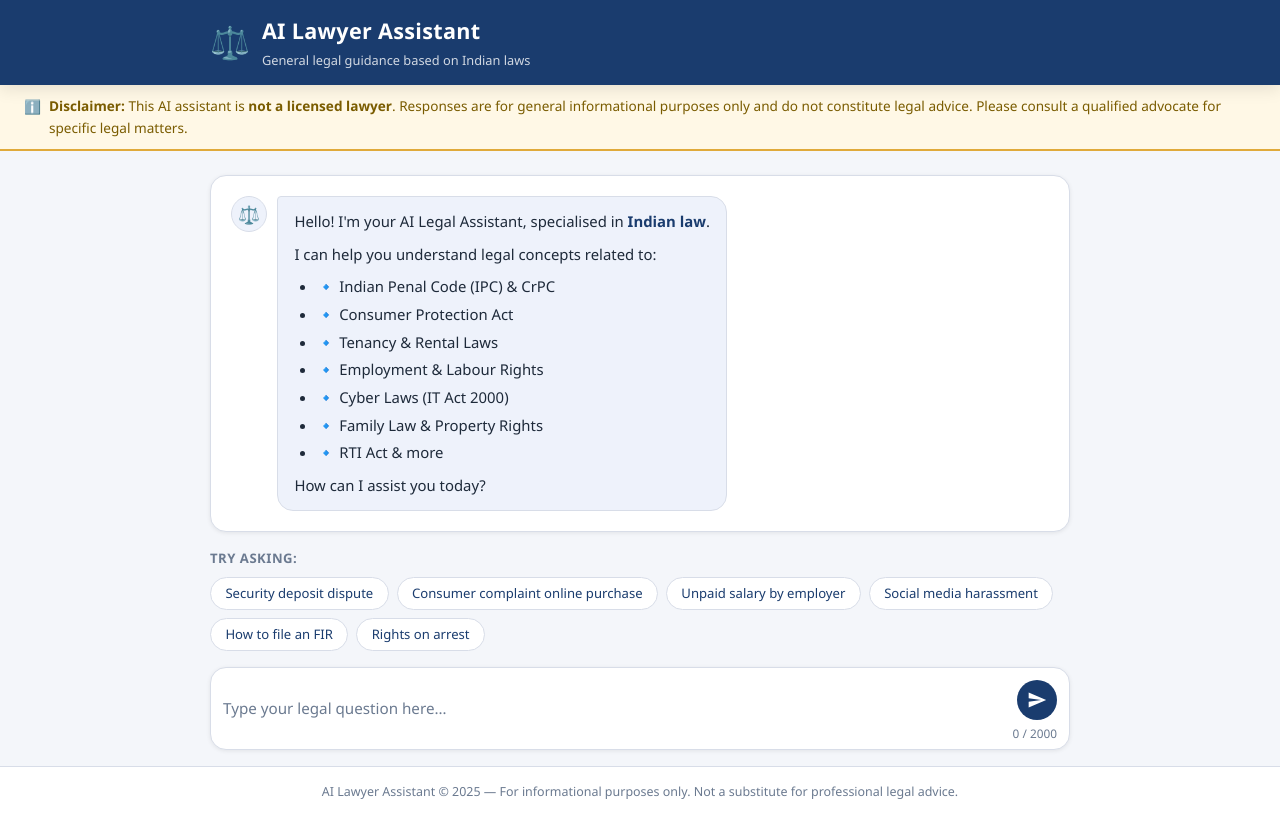
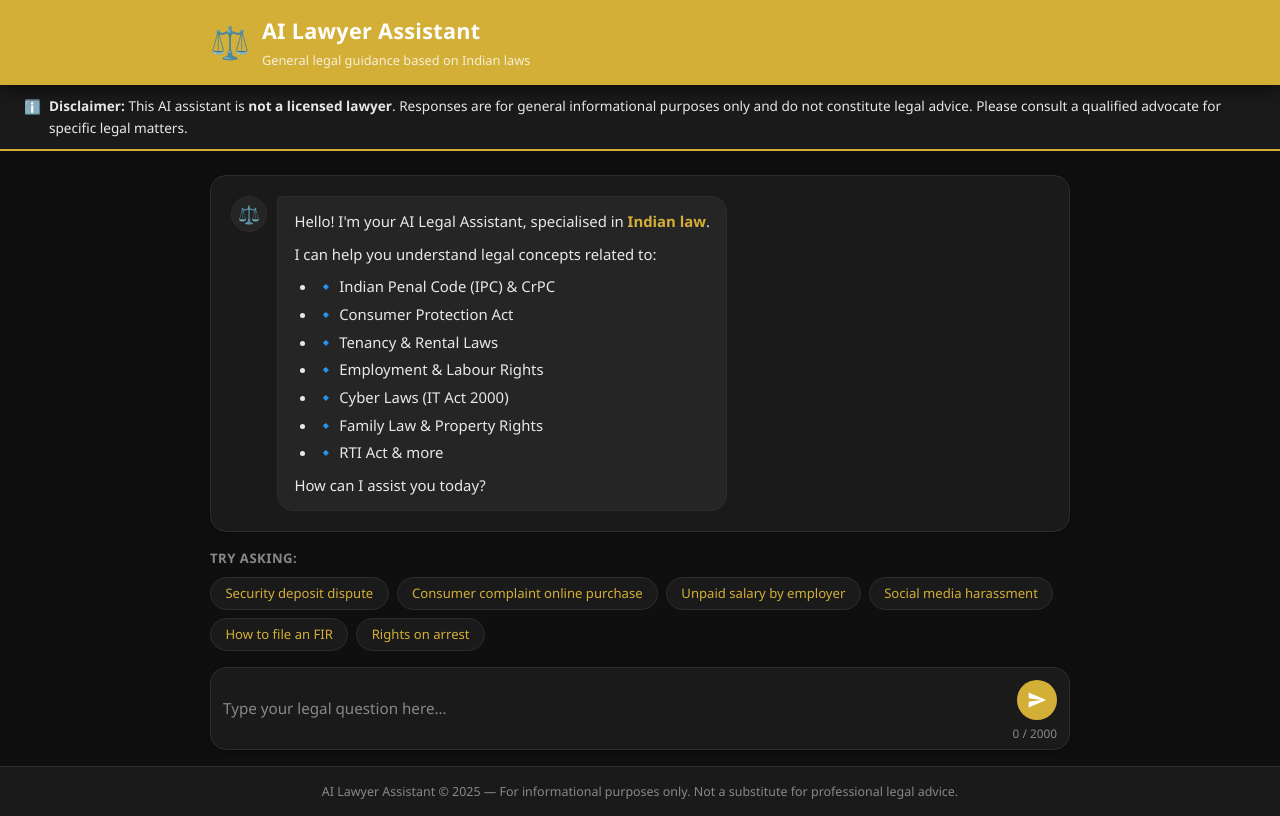
Before and after one commit to mizhab-as/ai-lawyer-assistant, a Flask app: page / in a window 1280 px wide. Run offline with Flask 3, Linux system fonts and the light colour scheme.

Commit message:
Design: implement dark professional theme with gold accents
- Change background from light blue to deep black (#0f0f0f)
- Update text colors to light gray/white for optimal contrast
- Replace primary blue with elegant gold (#d4af37)
- Improve shadow depths for dark theme visibility
- Update all UI elements (buttons, bubbles, banners) for dark mode
- Maintain professional appearance with premium gold accent color

```diff
--- a/static/css/style.css
+++ b/static/css/style.css
@@ -6,27 +6,27 @@
 }
 
 :root {
-  --color-primary:       #1a3c6e;
-  --color-primary-light: #2554a0;
-  --color-accent:        #c8a84b;
-  --color-bg:            #f4f6fa;
-  --color-surface:       #ffffff;
-  --color-border:        #d8dde8;
-  --color-text:          #1e2a3a;
-  --color-text-muted:    #6b7a90;
-  --color-bot-bubble:    #eef2fb;
-  --color-user-bubble:   #1a3c6e;
-  --color-user-text:     #ffffff;
-  --color-disclaimer-bg: #fff8e6;
-  --color-disclaimer-border: #e0aa3a;
-  --color-error:         #c0392b;
-  --color-error-bg:      #fdf2f0;
+  --color-primary:       #d4af37;
+  --color-primary-light: #e6c547;
+  --color-accent:        #a89d6b;
+  --color-bg:            #0f0f0f;
+  --color-surface:       #1a1a1a;
+  --color-border:        #2d2d2d;
+  --color-text:          #e8e8e8;
+  --color-text-muted:    #888888;
+  --color-bot-bubble:    #252525;
+  --color-user-bubble:   #d4af37;
+  --color-user-text:     #0f0f0f;
+  --color-disclaimer-bg: #1a1a1a;
+  --color-disclaimer-border: #d4af37;
+  --color-error:         #ff6b6b;
+  --color-error-bg:      #2a1515;
 
   --radius-sm: 8px;
   --radius-md: 16px;
   --radius-lg: 24px;
-  --shadow-sm: 0 1px 4px rgba(0,0,0,0.08);
-  --shadow-md: 0 4px 16px rgba(0,0,0,0.10);
+  --shadow-sm: 0 1px 4px rgba(0,0,0,0.4);
+  --shadow-md: 0 4px 16px rgba(0,0,0,0.6);
   --font-sans: 'Segoe UI', system-ui, -apple-system, sans-serif;
   --transition: 0.2s ease;
 }
@@ -87,9 +87,9 @@ body {
 
 /* ===== Disclaimer Banner ===== */
 .disclaimer-banner {
-  background: var(--color-disclaimer-bg);
+  background: var(--color-surface);
   border-bottom: 2px solid var(--color-disclaimer-border);
-  color: #7a5c00;
+  color: var(--color-text);
   padding: 0.65rem 1.5rem;
   font-size: 0.85rem;
   display: flex;
@@ -203,7 +203,7 @@ body {
 .message__bubble strong { color: var(--color-primary); }
 
 .message--user .message__bubble strong {
-  color: #c8e0ff;
+  color: #0f0f0f;
 }
 
 /* Disclaimer inside bot bubble */
```
